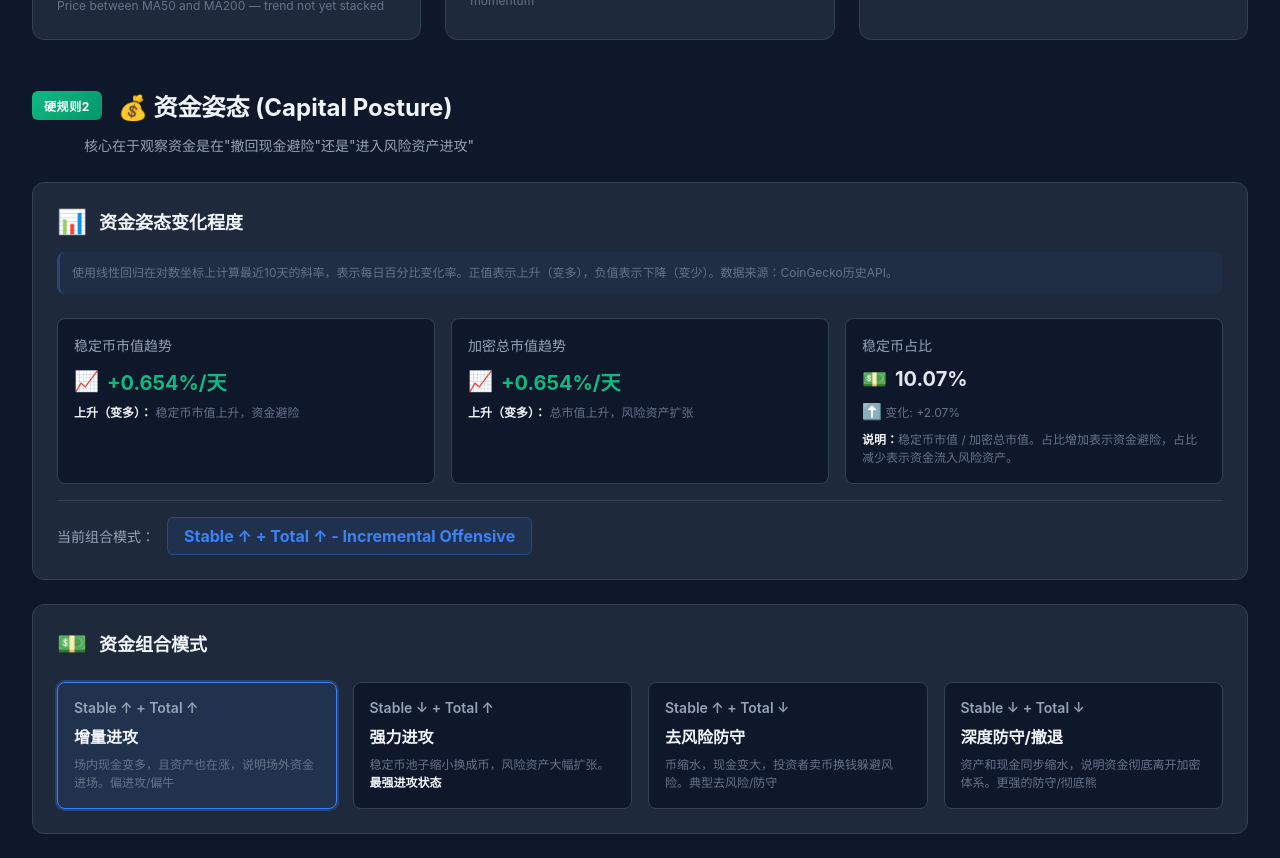
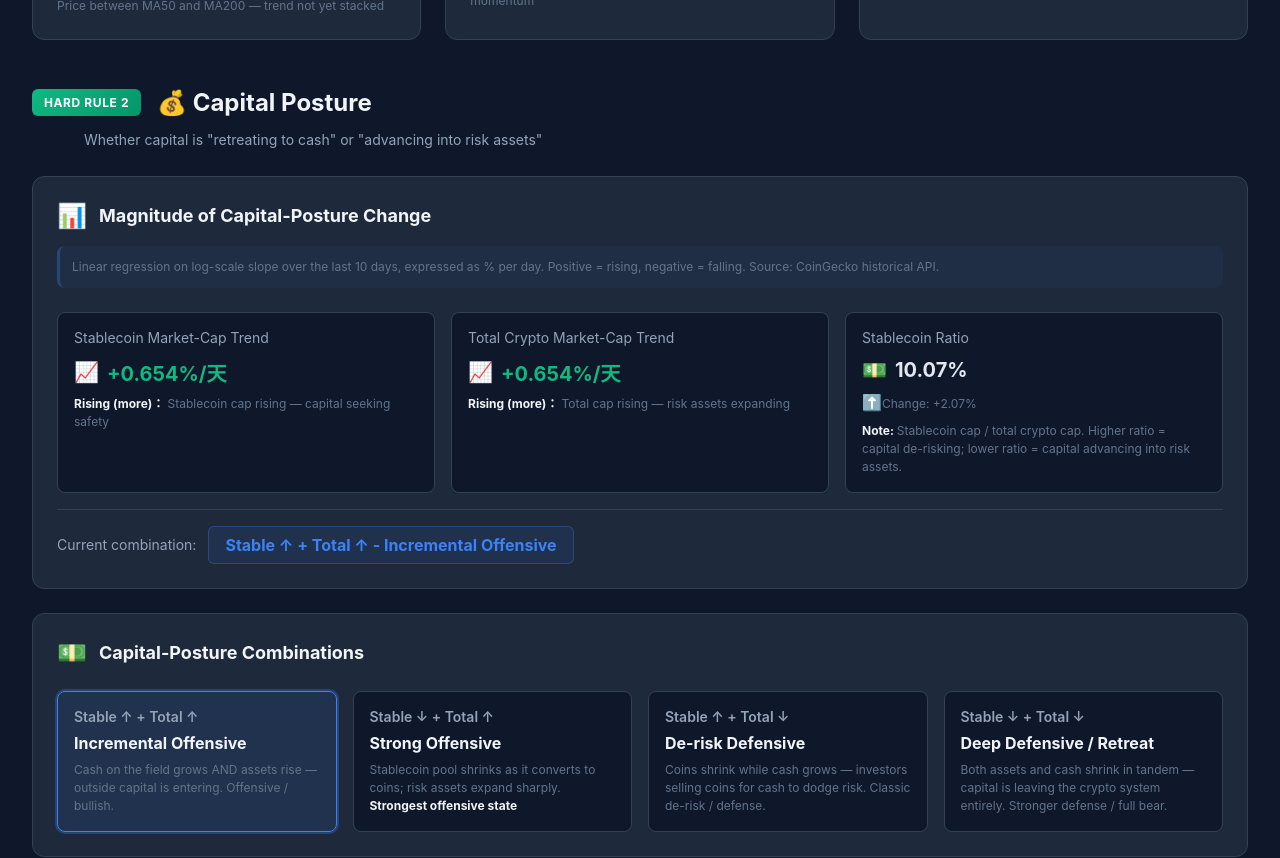
Before and after one commit to CrytoPlanet/bullbear-dashboard, a Vue app in the folder frontend/: page / in a window 1280 px wide. Shown: the part 1960-2818 px from the top of the page. Built offline with nearby package versions, Linux system fonts and the light colour scheme; no server answers.

Commit message:
feat(i18n): migrate capital posture section

```diff
--- a/frontend/src/App.vue
+++ b/frontend/src/App.vue
@@ -1030,48 +1030,48 @@ onMounted(() => {
         <!-- 硬规则2：资金姿态 -->
         <div v-if="stateData && stateData.ok && stateData.metadata" class="funding-analysis-section fade-in">
           <div class="section-header">
-            <span class="section-badge hard-rule">硬规则2</span>
-            <h2>💰 资金姿态 (Capital Posture)</h2>
+            <span class="section-badge hard-rule">{{ $t('section.fundingPosture.badge') }}</span>
+            <h2>{{ $t('section.fundingPosture.title') }}</h2>
           </div>
-          <p class="section-description">核心在于观察资金是在"撤回现金避险"还是"进入风险资产进攻"</p>
+          <p class="section-description">{{ $t('section.fundingPosture.description') }}</p>
 
           <!-- 资金姿态变化程度 -->
           <div v-if="stateData.metadata?.stablecoin_slope !== undefined || stateData.metadata?.total_slope !== undefined" class="funding-change-card">
             <div class="funding-change-header">
               <span class="funding-change-icon">📊</span>
-              <h3>资金姿态变化程度</h3>
+              <h3>{{ $t('section.fundingPosture.changeTitle') }}</h3>
             </div>
             <div class="funding-change-intro">
-              <p>使用线性回归在对数坐标上计算最近10天的斜率，表示每日百分比变化率。正值表示上升（变多），负值表示下降（变少）。数据来源：CoinGecko历史API。</p>
+              <p>{{ $t('section.fundingPosture.changeIntro') }}</p>
               <p v-if="(stateData.metadata?.stablecoin_slope === 0 || stateData.metadata?.total_slope === 0) && stateData.metadata?.stablecoin_slope !== undefined" class="data-warning">
-                ⚠️ 当前显示为0.000%可能是因为外部数据源（CoinGecko）返回的历史数据不足，或API调用失败。系统会尝试从缓存数据计算，如仍为0则说明数据不足。
+                {{ $t('section.fundingPosture.dataWarning') }}
               </p>
             </div>
             <div class="funding-change-grid">
               <div v-if="stateData.metadata?.stablecoin_slope !== undefined" class="funding-change-item">
-                <div class="change-label">稳定币市值趋势</div>
+                <div class="change-label">{{ $t('fundingChange.stablecoinTrendLabel') }}</div>
                 <div class="change-value" :class="stateData.metadata.stablecoin_slope > 0 ? 'positive' : 'negative'">
                   <span class="change-icon">{{ stateData.metadata.stablecoin_slope > 0 ? '📈' : '📉' }}</span>
                   <span>{{ stateData.metadata.stablecoin_slope > 0 ? '+' : '' }}{{ stateData.metadata.stablecoin_slope.toFixed(3) }}%/天</span>
                 </div>
                 <div class="change-desc">
-                  <strong>{{ stateData.metadata.stablecoin_slope > 0 ? '上升（变多）' : '下降（变少）' }}：</strong>
-                  {{ stateData.metadata.stablecoin_slope > 0 ? '稳定币市值上升，资金避险' : '稳定币市值下降，资金流入风险资产' }}
+                  <strong>{{ stateData.metadata.stablecoin_slope > 0 ? $t('fundingChange.upMore') : $t('fundingChange.downLess') }}：</strong>
+                  {{ stateData.metadata.stablecoin_slope > 0 ? $t('fundingChange.stablecoinUpDesc') : $t('fundingChange.stablecoinDownDesc') }}
                 </div>
               </div>
               <div v-if="stateData.metadata?.total_slope !== undefined" class="funding-change-item">
-                <div class="change-label">加密总市值趋势</div>
+                <div class="change-label">{{ $t('fundingChange.totalTrendLabel') }}</div>
                 <div class="change-value" :class="stateData.metadata.total_slope > 0 ? 'positive' : 'negative'">
                   <span class="change-icon">{{ stateData.metadata.total_slope > 0 ? '📈' : '📉' }}</span>
                   <span>{{ stateData.metadata.total_slope > 0 ? '+' : '' }}{{ stateData.metadata.total_slope.toFixed(3) }}%/天</span>
                 </div>
                 <div class="change-desc">
-                  <strong>{{ stateData.metadata.total_slope > 0 ? '上升（变多）' : '下降（变少）' }}：</strong>
-                  {{ stateData.metadata.total_slope > 0 ? '总市值上升，风险资产扩张' : '总市值下降，风险资产收缩' }}
+                  <strong>{{ stateData.metadata.total_slope > 0 ? $t('fundingChange.upMore') : $t('fundingChange.downLess') }}：</strong>
+                  {{ stateData.metadata.total_slope > 0 ? $t('fundingChange.totalUpDesc') : $t('fundingChange.totalDownDesc') }}
                 </div>
               </div>
               <div v-if="stateData.metadata?.stablecoin_ratio !== undefined" class="funding-change-item">
-                <div class="change-label">稳定币占比</div>
+                <div class="change-label">{{ $t('fundingChange.stablecoinRatioLabel') }}</div>
                 <div class="change-value">
                   <span class="change-icon">💵</span>
                   <span>{{ stateData.metadata.stablecoin_ratio.toFixed(2) }}%</span>
@@ -1079,20 +1079,20 @@ onMounted(() => {
                 <div class="change-desc">
                   <div v-if="stateData.metadata?.stablecoin_ratio_gap !== undefined && stateData.metadata?.stablecoin_ratio_gap !== null" style="margin-bottom: 0.5rem;">
                     <span class="ratio-change-indicator">⚖️</span>
-                    <span>距离阈值: {{ stateData.metadata.stablecoin_ratio_gap > 0 ? '+' : '' }}{{ stateData.metadata.stablecoin_ratio_gap.toFixed(2) }}%</span>
+                    <span>{{ $t('fundingChange.thresholdGap') }} {{ stateData.metadata.stablecoin_ratio_gap > 0 ? '+' : '' }}{{ stateData.metadata.stablecoin_ratio_gap.toFixed(2) }}%</span>
                   </div>
                   <div v-if="stateData.metadata?.stablecoin_ratio_change !== undefined && stateData.metadata?.stablecoin_ratio_change !== null" style="margin-bottom: 0.5rem;">
                     <span class="ratio-change-indicator">{{ stateData.metadata.stablecoin_ratio_change < 0 ? '⬇️' : stateData.metadata.stablecoin_ratio_change > 0 ? '⬆️' : '➡️' }}</span>
                     <span :class="stateData.metadata.stablecoin_ratio_change < 0 ? 'positive' : stateData.metadata.stablecoin_ratio_change > 0 ? 'negative' : ''">
-                      变化: {{ stateData.metadata.stablecoin_ratio_change > 0 ? '+' : '' }}{{ stateData.metadata.stablecoin_ratio_change.toFixed(2) }}%
+                      {{ $t('fundingChange.changeLabel') }} {{ stateData.metadata.stablecoin_ratio_change > 0 ? '+' : '' }}{{ stateData.metadata.stablecoin_ratio_change.toFixed(2) }}%
                     </span>
                   </div>
-                  <strong>说明：</strong>稳定币市值 / 加密总市值。占比增加表示资金避险，占比减少表示资金流入风险资产。
+                  <strong>{{ $t('fundingChange.explanationStrong') }}</strong>{{ $t('fundingChange.explanationBody') }}
                 </div>
               </div>
             </div>
             <div v-if="fundingPatternInfo" class="funding-combination">
-              <div class="combination-label">当前组合模式：</div>
+              <div class="combination-label">{{ $t('section.fundingPosture.currentCombination') }}</div>
               <div class="combination-pattern">
                 {{ fundingPatternInfo?.pattern }} - {{ fundingPatternInfo?.name }}
               </div>
@@ -1102,28 +1102,28 @@ onMounted(() => {
           <div class="funding-info-card">
             <div class="funding-info-header">
               <span class="funding-icon">💵</span>
-              <h3>资金组合模式</h3>
+              <h3>{{ $t('section.fundingPosture.patternsTitle') }}</h3>
             </div>
             <div class="funding-patterns">
               <div class="funding-pattern-item" :class="{ active: fundingPatternInfo?.pattern === 'Stable ↑ + Total ↑' }">
                 <div class="pattern-indicator">Stable ↑ + Total ↑</div>
-                <div class="pattern-name">增量进攻</div>
-                <div class="pattern-desc">场内现金变多，且资产也在涨，说明场外资金进场。偏进攻/偏牛</div>
+                <div class="pattern-name">{{ $t('fundingPattern.incrementalOffensive.name') }}</div>
+                <div class="pattern-desc">{{ $t('fundingPattern.incrementalOffensive.desc') }}</div>
               </div>
               <div class="funding-pattern-item" :class="{ active: fundingPatternInfo?.pattern === 'Stable ↓ + Total ↑' }">
                 <div class="pattern-indicator">Stable ↓ + Total ↑</div>
-                <div class="pattern-name">强力进攻</div>
-                <div class="pattern-desc">稳定币池子缩小换成币，风险资产大幅扩张。<strong>最强进攻状态</strong></div>
+                <div class="pattern-name">{{ $t('fundingPattern.strongOffensive.name') }}</div>
+                <div class="pattern-desc">{{ $t('fundingPattern.strongOffensive.descPre') }}<strong>{{ $t('fundingPattern.strongOffensive.descStrong') }}</strong></div>
               </div>
               <div class="funding-pattern-item" :class="{ active: fundingPatternInfo?.pattern === 'Stable ↑ + Total ↓' }">
                 <div class="pattern-indicator">Stable ↑ + Total ↓</div>
-                <div class="pattern-name">去风险防守</div>
-                <div class="pattern-desc">币缩水，现金变大，投资者卖币换钱躲避风险。典型去风险/防守</div>
+                <div class="pattern-name">{{ $t('fundingPattern.deriskDefensive.name') }}</div>
+                <div class="pattern-desc">{{ $t('fundingPattern.deriskDefensive.desc') }}</div>
               </div>
               <div class="funding-pattern-item" :class="{ active: fundingPatternInfo?.pattern === 'Stable ↓ + Total ↓' }">
                 <div class="pattern-indicator">Stable ↓ + Total ↓</div>
-                <div class="pattern-name">深度防守/撤退</div>
-                <div class="pattern-desc">资产和现金同步缩水，说明资金彻底离开加密体系。更强的防守/彻底熊</div>
+                <div class="pattern-name">{{ $t('fundingPattern.deepDefensive.name') }}</div>
+                <div class="pattern-desc">{{ $t('fundingPattern.deepDefensive.desc') }}</div>
               </div>
             </div>
           </div>
```
